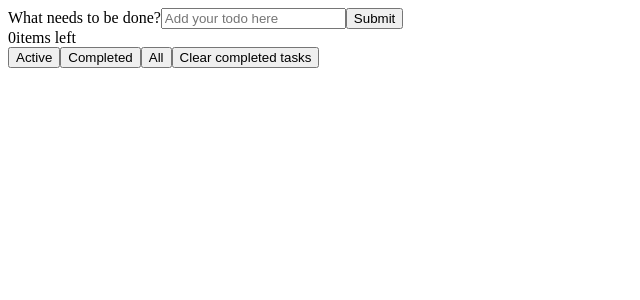
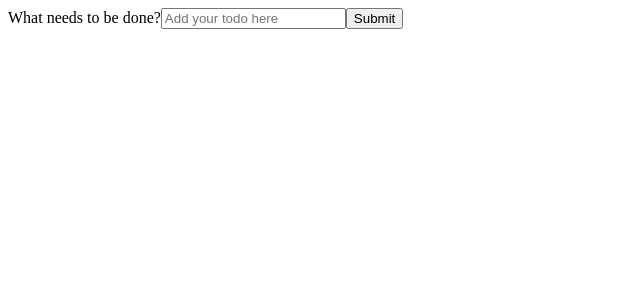
Before and after one commit to fatma14/todo-list, a React app: page / in a window 1280 px wide. Shown: the top 300 px of the page, without its empty margins (0-640 px from the left). Built offline with nearby package versions, Linux system fonts and the light colour scheme.

Commit message:
hide buttons when toDoArray is empty

```diff
--- a/src/components/AddElement.js
+++ b/src/components/AddElement.js
@@ -14,7 +14,8 @@ export default class AddElements extends Component {
         isDone: false
       },
       toDoArray: [],
-      filterMode: "ALL"
+      filterMode: "ALL",
+      isSubmitted: false
     };
   }
 
@@ -26,6 +27,7 @@ export default class AddElements extends Component {
       }
     });
   }
+
   handleSubmit(event) {
     event.preventDefault();
     this.setState({
@@ -129,7 +131,13 @@ export default class AddElements extends Component {
             ))}
         </form>
         <div>
-          {this.state.toDoArray.filter(toDo => toDo.isDone === false).length}
+          {this.state.toDoArray.length > 0 && (
+            <div>
+              <div>
+                {
+                  this.state.toDoArray.filter(toDo => toDo.isDone === false)
+                    .length
+                }
                 items left
               </div>
               <button
@@ -161,6 +169,9 @@ export default class AddElements extends Component {
                 Clear completed tasks
               </button>
             </div>
+          )}
+        </div>
+      </div>
     );
   }
 }
```
Lines whose indentation alone changed are shown as unchanged.
